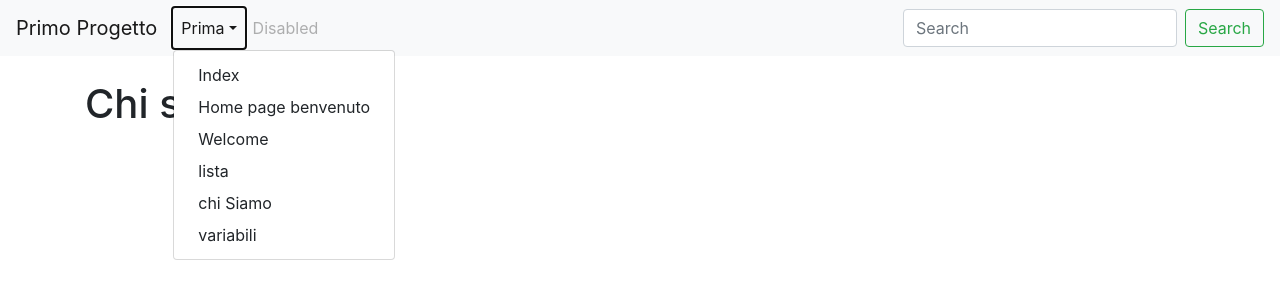
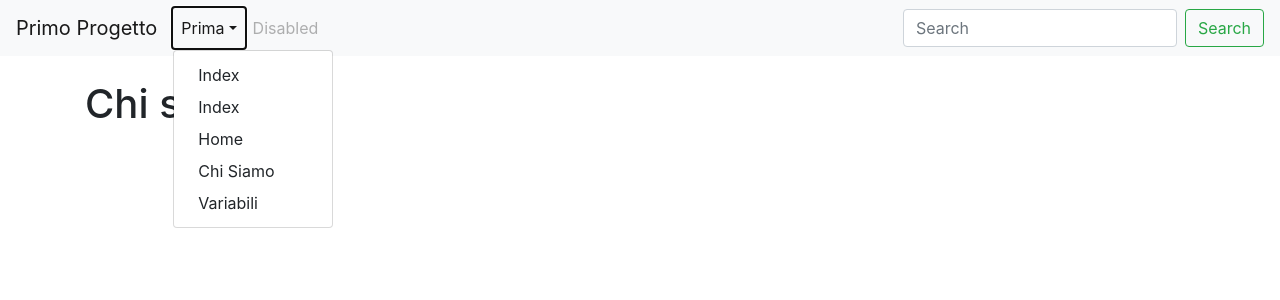
Before and after one commit to ferraraleonardo/primo_progetto, a Django app: page /prima_app/chiSiamo in a window 1280 px wide, after a click on "Prima". Shown: the top 300 px of the page. Run offline with Django 5.2, Linux system fonts and the light colour scheme.

Commit message:
passo 13

```diff
--- a/templates/base.html
+++ b/templates/base.html
@@ -29,11 +29,10 @@
             <div class="dropdown-menu" aria-labelledby="navbarDropdown">
               <a class="dropdown-item" href="{% url 'prima_app:index'%}">Index</a>
 
-              <a class="dropdown-item" href="#">Home page benvenuto</a>
-              <a class="dropdown-item" href="#">Welcome</a>
-              <a class="dropdown-item" href="#">lista</a>
-              <a class="dropdown-item" href="#">chi Siamo</a>
-              <a class="dropdown-item" href="#">variabili</a>
+              <a class="dropdown-item" href="#">Index</a>
+              <a class="dropdown-item" href="#">Home</a>
+              <a class="dropdown-item" href="#">Chi Siamo</a>
+              <a class="dropdown-item" href="#">Variabili</a>
             </div>
           </li>
           <li class="nav-item">
```
